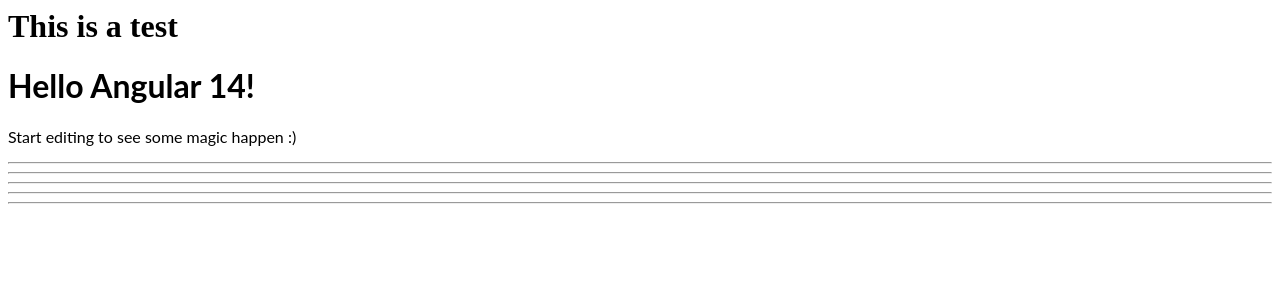
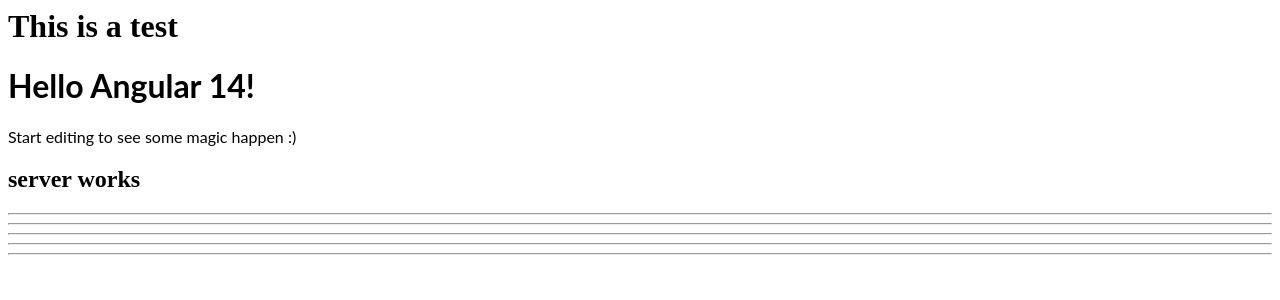
Before and after one commit to JamesCCoder/pure-angular, an Angular app: page / in a window 1280 px wide. Shown: the top 300 px of the page. Built offline with nearby package versions, Linux system fonts and the light colour scheme.

Commit message:
2 files modified

```diff
--- a/src/app/app.component.html
+++ b/src/app/app.component.html
@@ -2,3 +2,5 @@
 <p>
   Start editing to see some magic happen :)
 </p>
+
+<server-app></server-app>
--- a/src/index.html
+++ b/src/index.html
@@ -5,4 +5,3 @@
 <hr>
 <hr>
 <hr>
-<server-app></server-app>
```
